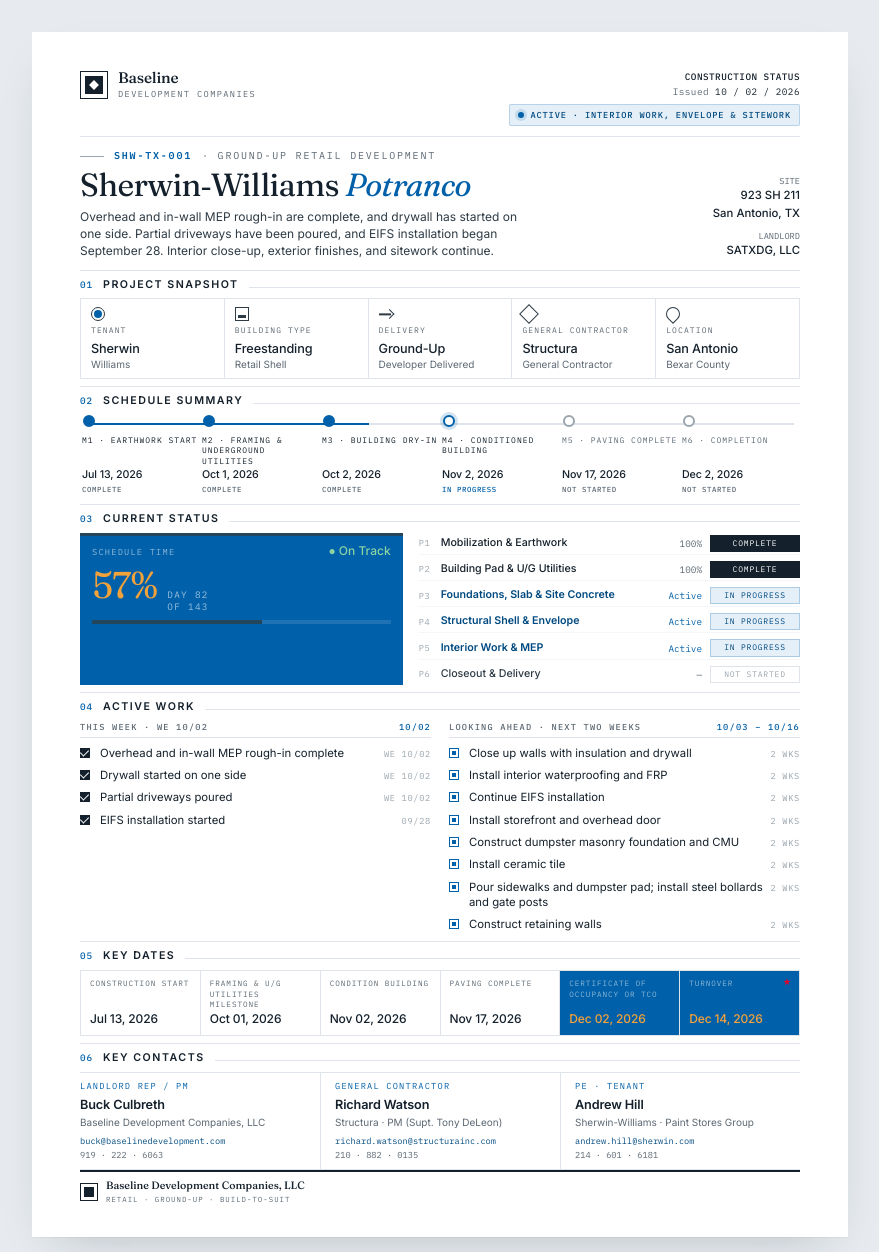
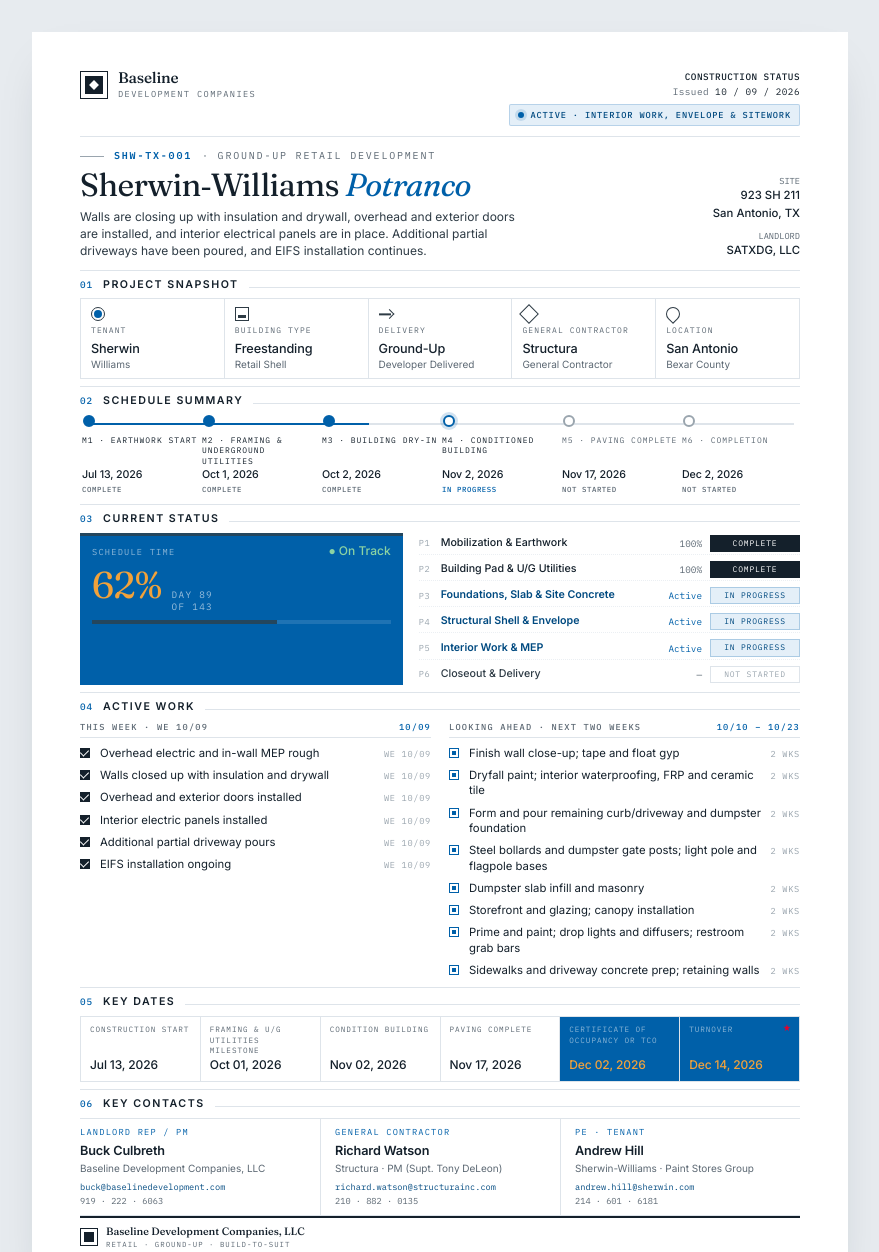
Before and after one commit to Harvey-Buck/SW_SATX-Project-Reports, a plain HTML site: page construction-status.html in a window 1280 px wide. Shown: the top 1252 px of the page, without its empty margins (200-1079 px from the left). Drawn offline with Linux system fonts and the light colour scheme.

Commit message:
Publish approved construction status report for October 9, 2026

```diff
--- a/construction-status.html
+++ b/construction-status.html
@@ -270,7 +270,7 @@
   .sc-bar { height: 4px; background: rgba(255,255,255,0.12); position: relative; }
   .sc-bar::after {
     content: ""; position: absolute; left: 0; top: 0; bottom: 0;
-    width: 57%; /* schedule-time calculation: Day 82 of 143 */ background: var(--card-navy);
+    width: 62%; /* schedule-time calculation: Day 89 of 143 */ background: var(--card-navy);
   }
 
   .phases { display: flex; flex-direction: column; gap: 4px; }
@@ -540,7 +540,7 @@
     </div>
     <div class="doc-meta">
       <div><strong>CONSTRUCTION STATUS</strong></div>
-      <div>Issued <span style="color:var(--ink)">10 / 02 / 2026</span></div>
+      <div>Issued <span style="color:var(--ink)">10 / 09 / 2026</span></div>
       <div style="margin-top:4px"><span class="status-pill"><span class="dot"></span>Active · Interior Work, Envelope &amp; Sitework</span></div>
     </div>
   </div>
@@ -554,7 +554,7 @@
         <span>· Ground-Up Retail Development</span>
       </div>
       <h1>Sherwin&#8209;Williams <em>Potranco</em></h1>
-      <div class="subtitle">Overhead and in-wall MEP rough-in are complete, and drywall has started on one side. Partial driveways have been poured, and EIFS installation began September 28. Interior close-up, exterior finishes, and sitework continue.</div>
+      <div class="subtitle">Walls are closing up with insulation and drywall, overhead and exterior doors are installed, and interior electrical panels are in place. Additional partial driveways have been poured, and EIFS installation continues.</div>
     </div>
     <div class="title-side">
       <div>SITE</div>
@@ -660,8 +660,8 @@
         <span class="val ok">&#9679; On Track</span>
       </div>
       <div class="sc-big">
-        <span class="num">57%</span>
-        <span class="cap">Day 82<br>of 143</span>
+        <span class="num">62%</span>
+        <span class="cap">Day 89<br>of 143</span>
       </div>
         <div class="sc-bar"></div>
       </div>
@@ -715,25 +715,27 @@
     </div>
     <div class="work-cols">
       <div class="work-col left">
-        <h4><span>This Week · WE 10/02</span><span class="tag">10/02</span></h4>
+        <h4><span>This Week · WE 10/09</span><span class="tag">10/09</span></h4>
         <ul>
-          <li><span class="ck"></span><span>Overhead and in-wall MEP rough-in complete</span><span class="dt">WE 10/02</span></li>
-          <li><span class="ck"></span><span>Drywall started on one side</span><span class="dt">WE 10/02</span></li>
-          <li><span class="ck"></span><span>Partial driveways poured</span><span class="dt">WE 10/02</span></li>
-          <li><span class="ck"></span><span>EIFS installation started</span><span class="dt">09/28</span></li>
+          <li><span class="ck"></span><span>Overhead electric and in-wall MEP rough</span><span class="dt">WE 10/09</span></li>
+          <li><span class="ck"></span><span>Walls closed up with insulation and drywall</span><span class="dt">WE 10/09</span></li>
+          <li><span class="ck"></span><span>Overhead and exterior doors installed</span><span class="dt">WE 10/09</span></li>
+          <li><span class="ck"></span><span>Interior electric panels installed</span><span class="dt">WE 10/09</span></li>
+          <li><span class="ck"></span><span>Additional partial driveway pours</span><span class="dt">WE 10/09</span></li>
+          <li><span class="ck"></span><span>EIFS installation ongoing</span><span class="dt">WE 10/09</span></li>
         </ul>
       </div>
       <div class="work-col right">
-        <h4><span>Looking Ahead · Next Two Weeks</span><span class="tag">10/03 – 10/16</span></h4>
+        <h4><span>Looking Ahead · Next Two Weeks</span><span class="tag">10/10 – 10/23</span></h4>
         <ul>
-          <li><span class="ck"></span><span>Close up walls with insulation and drywall</span><span class="dt">2 WKS</span></li>
-          <li><span class="ck"></span><span>Install interior waterproofing and FRP</span><span class="dt">2 WKS</span></li>
-          <li><span class="ck"></span><span>Continue EIFS installation</span><span class="dt">2 WKS</span></li>
-          <li><span class="ck"></span><span>Install storefront and overhead door</span><span class="dt">2 WKS</span></li>
-          <li><span class="ck"></span><span>Construct dumpster masonry foundation and CMU</span><span class="dt">2 WKS</span></li>
-          <li><span class="ck"></span><span>Install ceramic tile</span><span class="dt">2 WKS</span></li>
-          <li><span class="ck"></span><span>Pour sidewalks and dumpster pad; install steel bollards and gate posts</span><span class="dt">2 WKS</span></li>
-          <li><span class="ck"></span><span>Construct retaining walls</span><span class="dt">2 WKS</span></li>
+          <li><span class="ck"></span><span>Finish wall close-up; tape and float gyp</span><span class="dt">2 WKS</span></li>
+          <li><span class="ck"></span><span>Dryfall paint; interior waterproofing, FRP and ceramic tile</span><span class="dt">2 WKS</span></li>
+          <li><span class="ck"></span><span>Form and pour remaining curb/driveway and dumpster foundation</span><span class="dt">2 WKS</span></li>
+          <li><span class="ck"></span><span>Steel bollards and dumpster gate posts; light pole and flagpole bases</span><span class="dt">2 WKS</span></li>
+          <li><span class="ck"></span><span>Dumpster slab infill and masonry</span><span class="dt">2 WKS</span></li>
+          <li><span class="ck"></span><span>Storefront and glazing; canopy installation</span><span class="dt">2 WKS</span></li>
+          <li><span class="ck"></span><span>Prime and paint; drop lights and diffusers; restroom grab bars</span><span class="dt">2 WKS</span></li>
+          <li><span class="ck"></span><span>Sidewalks and driveway concrete prep; retaining walls</span><span class="dt">2 WKS</span></li>
         </ul>
       </div>
     </div>
```
